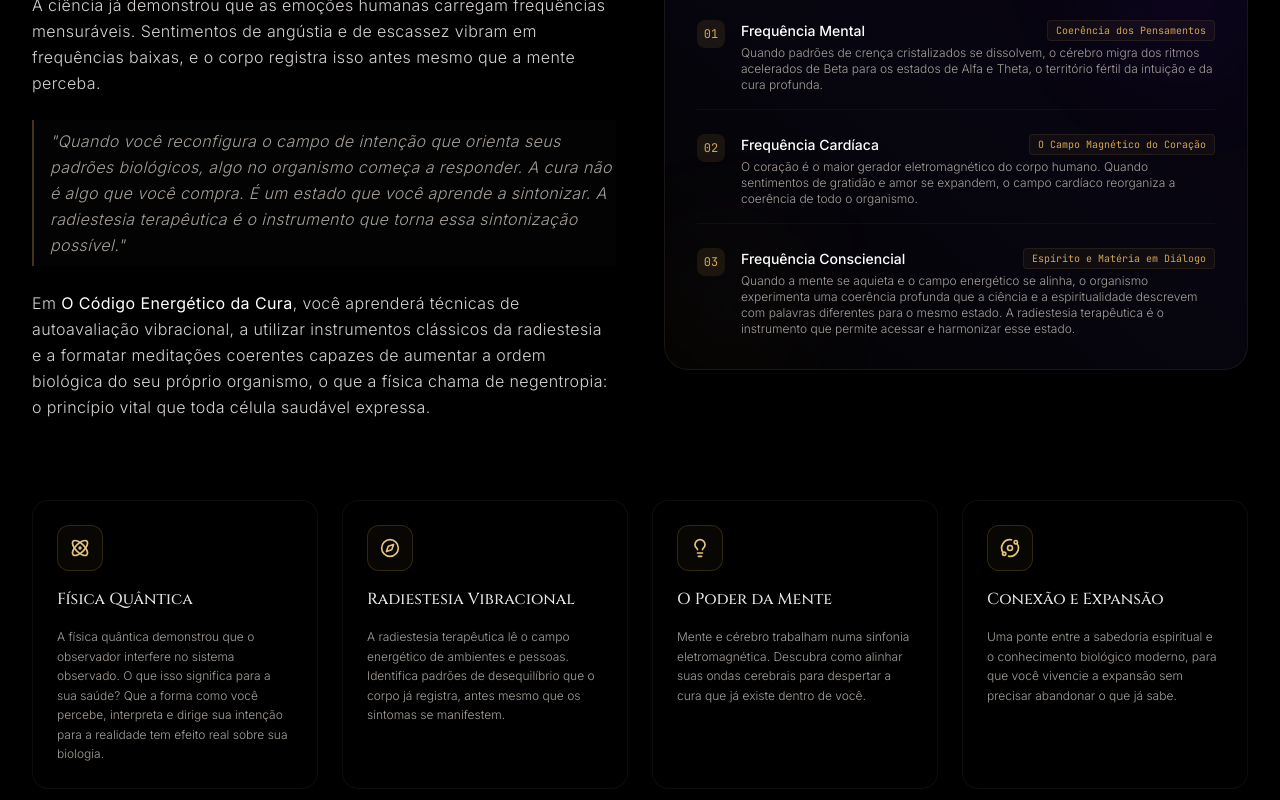
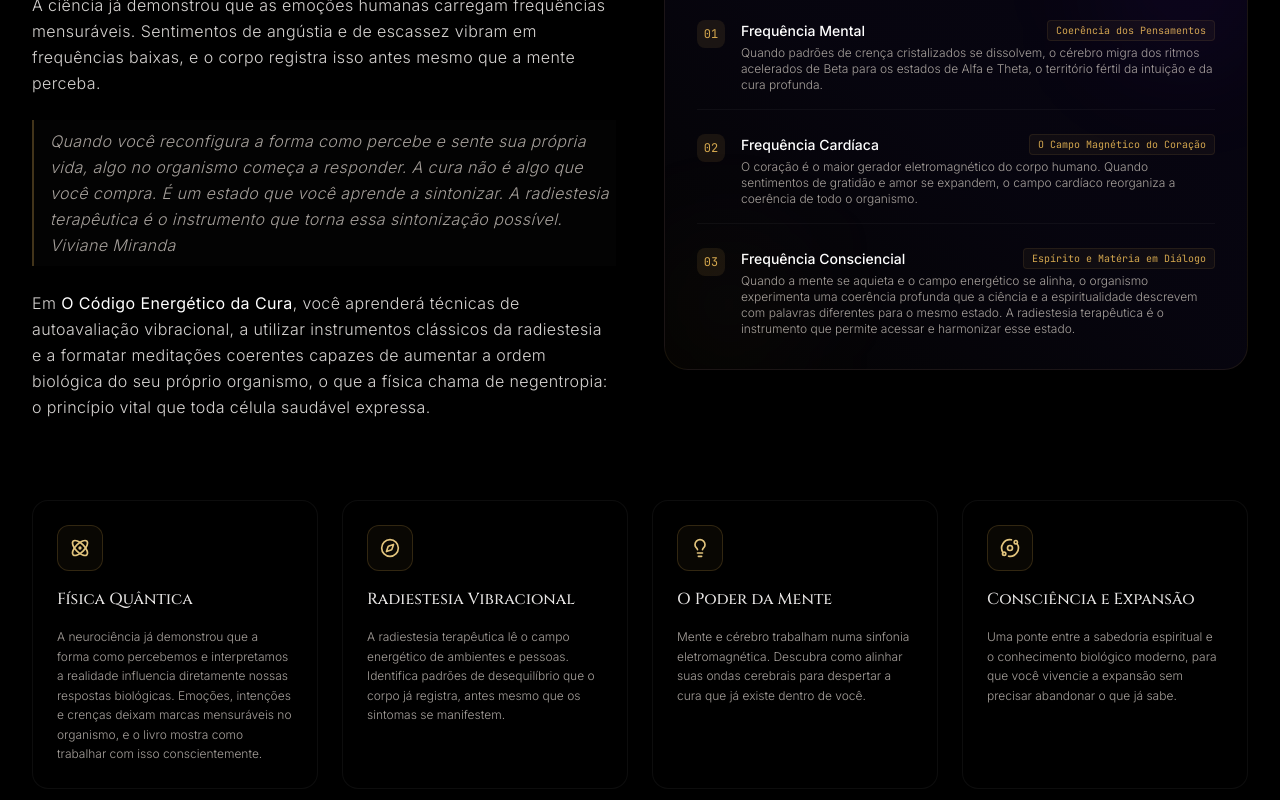
Before and after one commit to dudaalvs44-cyber/dudaalvs, a React (Vite) app: page / in a window 1280 px wide. Shown: the part 1220-2020 px from the top of the page. Built offline with nearby package versions, Linux system fonts and the light colour scheme.

Commit message:
refactor(ui): update content and improve hero visibility
- Update scroll hint styling for better visibility.
- Refine "About Book" section content for better messaging.
- Update testimonials with recent reader feedback.

```diff
--- a/src/components/AboutBook.tsx
+++ b/src/components/AboutBook.tsx
@@ -6,7 +6,7 @@ export default function AboutBook() {
     {
       icon: Atom,
       title: "Física Quântica",
-      desc: "A física quântica demonstrou que o observador interfere no sistema observado. O que isso significa para a sua saúde? Que a forma como você percebe, interpreta e dirige sua intenção para a realidade tem efeito real sobre sua biologia.",
+      desc: "A neurociência já demonstrou que a forma como percebemos e interpretamos a realidade influencia diretamente nossas respostas biológicas. Emoções, intenções e crenças deixam marcas mensuráveis no organismo, e o livro mostra como trabalhar com isso conscientemente.",
     },
     {
       icon: Compass,
@@ -20,7 +20,7 @@ export default function AboutBook() {
     },
     {
       icon: Orbit,
-      title: "Conexão e Expansão",
+      title: "Consciência e Expansão",
       desc: "Uma ponte entre a sabedoria espiritual e o conhecimento biológico moderno, para que você vivencie a expansão sem precisar abandonar o que já sabe.",
     },
   ];
@@ -65,7 +65,7 @@ export default function AboutBook() {
             </p>
 
             <p className="border-l-2 border-gold-400/30 pl-4 py-2 italic text-stone-400 bg-white/[0.01]">
-              "Quando você reconfigura o campo de intenção que orienta seus padrões biológicos, algo no organismo começa a responder. A cura não é algo que você compra. É um estado que você aprende a sintonizar. A radiestesia terapêutica é o instrumento que torna essa sintonização possível."
+              Quando você reconfigura a forma como percebe e sente sua própria vida, algo no organismo começa a responder. A cura não é algo que você compra. É um estado que você aprende a sintonizar. A radiestesia terapêutica é o instrumento que torna essa sintonização possível. Viviane Miranda
             </p>
 
             <p>
--- a/src/components/Hero.tsx
+++ b/src/components/Hero.tsx
@@ -192,9 +192,9 @@ export default function Hero({ onBuyClick }: HeroProps) {
         </div>
 
         {/* Swipe Down Hint Below the Dock */}
-        <div className="mt-2 sm:mt-3 text-center flex items-center justify-center gap-1.5 opacity-40 hover:opacity-100 transition-opacity duration-300">
+        <div className="mt-4 text-center flex items-center justify-center gap-1.5 opacity-60 hover:opacity-100 transition-opacity duration-300">
           <ArrowDownCircle className="w-3.5 h-3.5 text-gold-400 animate-bounce" />
-          <span className="text-[8px] font-mono uppercase tracking-[0.3em] text-stone-400">
+          <span className="text-[8px] font-mono uppercase tracking-[0.3em] text-white" id="hero-scroll-hint-text">
             Role para baixo para explorar o livro
           </span>
         </div>
--- a/src/components/Testimonials.tsx
+++ b/src/components/Testimonials.tsx
@@ -31,17 +31,17 @@ export default function Testimonials() {
     },
     {
       id: "6",
-      author: "R.S.",
-      role: "Belo Horizonte, Alinhamento de Campos Sutis, Divórcio Energético e Materialização",
-      text: "Suas palavras, orientações e diagnósticos foram precisos e certeiros. Tudo o que me foi dito acabou se concretizando.",
+      author: "L. G.",
+      role: "Leitora do Livro",
+      text: "Oi, Vivi! Amei te conhecer! O seu livro foi um chamado para te conhecer e sentir sua energia!",
       rating: 5,
       avatar: "",
     },
     {
       id: "7",
-      author: "R.S.V.",
-      role: "Belo Horizonte, Alinhamento de Campos Sutis, Divórcio Energético e Materialização",
-      text: "Você me ajudou a eliminar todas as incertezas que existiam em minha vida e a realinhar meus sonhos, tornando-os mais reais, claros e alcançáveis.",
+      author: "Luciana",
+      role: "Leitora do Livro",
+      text: "Amando seu livro! A sua linguagem simples está me encantando. Sinto que estamos conversando tomando um café.",
       rating: 5,
       avatar: "",
     },
```
